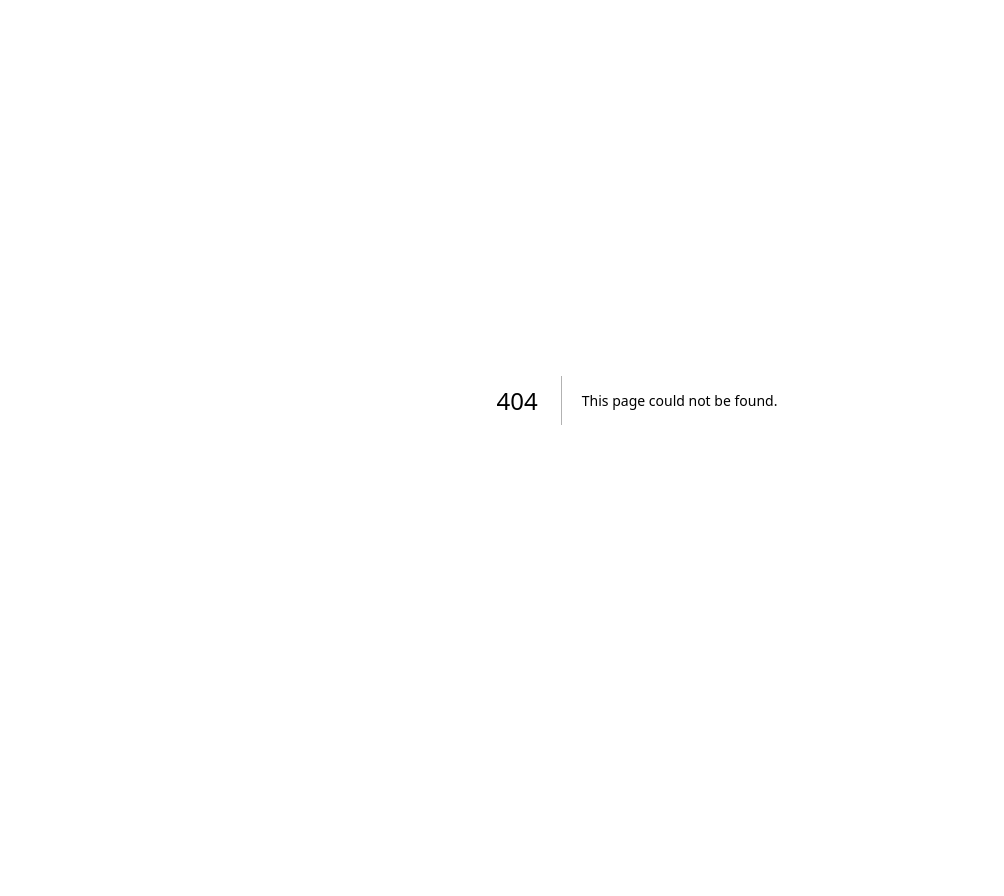
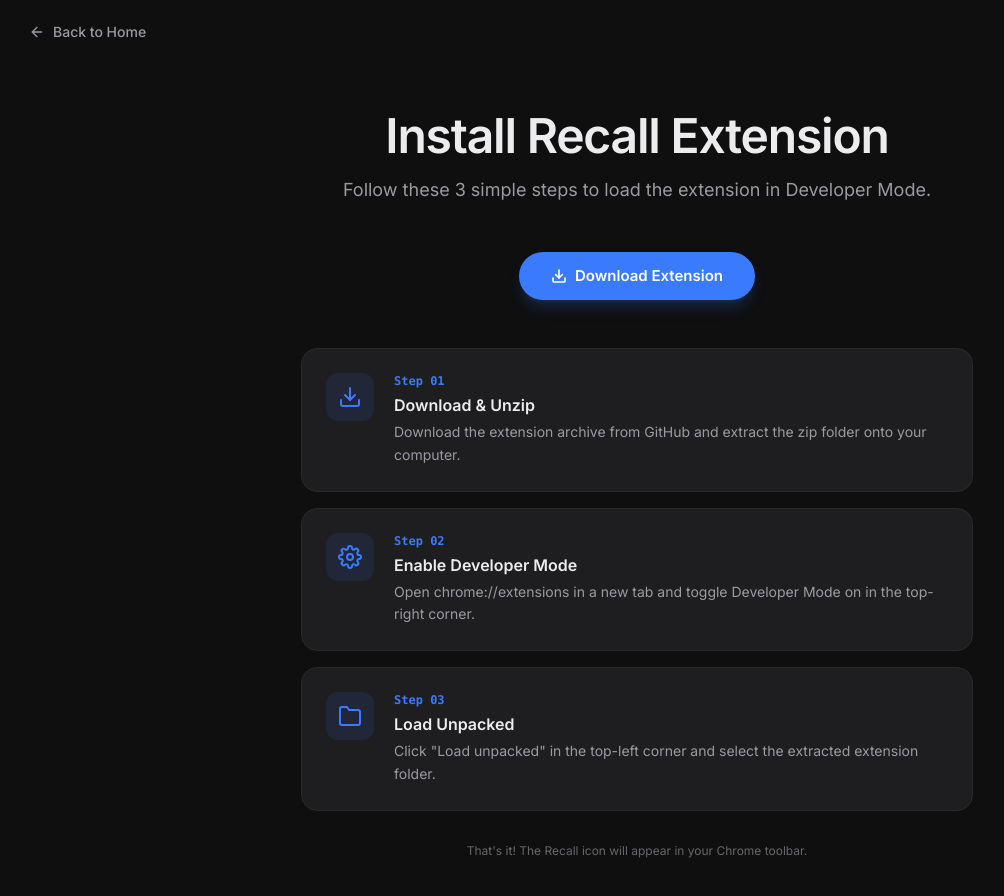
Before and after one commit to darry-Jnr/Recall, a Next.js app in the folder web/: page /install in a window 1280 px wide. Before the commit this address had no page. Shown: the top 896 px of the page, without its empty margins (3-1007 px from the left). Before the commit the page ends 800 px from the top, so only its background shows below. Built offline with nearby package versions, Linux system fonts and the light colour scheme.

Commit message:
feat: install page with 3-step extension guide, hero button links to /install

```diff
--- /dev/null
+++ b/web/src/app/install/page.tsx
@@ -0,0 +1,119 @@
+import Link from "next/link";
+
+const steps = [
+  {
+    num: "01",
+    title: "Download & Unzip",
+    desc: "Download the extension archive from GitHub and extract the zip folder onto your computer.",
+    icon: (
+      <svg className="w-6 h-6" viewBox="0 0 24 24" fill="none" stroke="currentColor" strokeWidth="2" strokeLinecap="round" strokeLinejoin="round">
+        <path d="M21 15v4a2 2 0 0 1-2 2H5a2 2 0 0 1-2-2v-4" />
+        <polyline points="7 10 12 15 17 10" />
+        <line x1="12" y1="15" x2="12" y2="3" />
+      </svg>
+    ),
+  },
+  {
+    num: "02",
+    title: "Enable Developer Mode",
+    desc: "Open chrome://extensions in a new tab and toggle Developer Mode on in the top-right corner.",
+    icon: (
+      <svg className="w-6 h-6" viewBox="0 0 24 24" fill="none" stroke="currentColor" strokeWidth="2" strokeLinecap="round" strokeLinejoin="round">
+        <circle cx="12" cy="12" r="3" />
+        <path d="M19.4 15a1.65 1.65 0 0 0 .33 1.82l.06.06a2 2 0 0 1-2.83 2.83l-.06-.06a1.65 1.65 0 0 0-1.82-.33 1.65 1.65 0 0 0-1 1.51V21a2 2 0 0 1-4 0v-.09A1.65 1.65 0 0 0 9 19.4a1.65 1.65 0 0 0-1.82.33l-.06.06a2 2 0 0 1-2.83-2.83l.06-.06A1.65 1.65 0 0 0 4.68 15a1.65 1.65 0 0 0-1.51-1H3a2 2 0 0 1 0-4h.09A1.65 1.65 0 0 0 4.6 9a1.65 1.65 0 0 0-.33-1.82l-.06-.06a2 2 0 0 1 2.83-2.83l.06.06A1.65 1.65 0 0 0 9 4.68a1.65 1.65 0 0 0 1-1.51V3a2 2 0 0 1 4 0v.09a1.65 1.65 0 0 0 1 1.51 1.65 1.65 0 0 0 1.82-.33l.06-.06a2 2 0 0 1 2.83 2.83l-.06.06A1.65 1.65 0 0 0 19.4 9a1.65 1.65 0 0 0 1.51 1H21a2 2 0 0 1 0 4h-.09a1.65 1.65 0 0 0-1.51 1z" />
+      </svg>
+    ),
+  },
+  {
+    num: "03",
+    title: "Load Unpacked",
+    desc: 'Click "Load unpacked" in the top-left corner and select the extracted extension folder.',
+    icon: (
+      <svg className="w-6 h-6" viewBox="0 0 24 24" fill="none" stroke="currentColor" strokeWidth="2" strokeLinecap="round" strokeLinejoin="round">
+        <path d="M22 19a2 2 0 0 1-2 2H4a2 2 0 0 1-2-2V5a2 2 0 0 1 2-2h5l2 3h9a2 2 0 0 1 2 2z" />
+      </svg>
+    ),
+  },
+];
+
+export default function InstallPage() {
+  return (
+    <div className="min-h-screen bg-canvas flex flex-col">
+      {/* Top bar */}
+      <nav className="w-full px-8 h-16 flex items-center">
+        <Link
+          href="/"
+          className="flex items-center gap-2 text-sm font-medium text-text-secondary hover:text-text-primary transition-colors duration-200"
+        >
+          <svg className="w-4 h-4" viewBox="0 0 24 24" fill="none" stroke="currentColor" strokeWidth="2" strokeLinecap="round" strokeLinejoin="round">
+            <line x1="19" y1="12" x2="5" y2="12" />
+            <polyline points="12 19 5 12 12 5" />
+          </svg>
+          Back to Home
+        </Link>
+      </nav>
+
+      {/* Content */}
+      <main className="flex-1 flex items-center justify-center px-6 py-12">
+        <div className="w-full max-w-2xl">
+          {/* Header */}
+          <div className="text-center mb-12">
+            <h1 className="font-[var(--font-heading)] text-4xl md:text-5xl font-bold tracking-tight text-text-primary mb-4">
+              Install Recall Extension
+            </h1>
+            <p className="text-text-secondary text-lg">
+              Follow these 3 simple steps to load the extension in Developer Mode.
+            </p>
+          </div>
+
+          {/* Download CTA */}
+          <div className="flex justify-center mb-12">
+            <a
+              href="https://github.com/darry-Jnr/Recall/archive/refs/heads/main.zip"
+              target="_blank"
+              rel="noopener noreferrer"
+              className="h-12 px-8 rounded-full bg-accent hover:bg-accent-hover text-white font-[var(--font-heading)] text-[15px] font-semibold transition-colors inline-flex items-center gap-2 shadow-lg shadow-accent/20"
+            >
+              <svg className="w-4 h-4" viewBox="0 0 24 24" fill="none" stroke="currentColor" strokeWidth="2.5" strokeLinecap="round" strokeLinejoin="round">
+                <path d="M21 15v4a2 2 0 0 1-2 2H5a2 2 0 0 1-2-2v-4" />
+                <polyline points="7 10 12 15 17 10" />
+                <line x1="12" y1="15" x2="12" y2="3" />
+              </svg>
+              Download Extension
+            </a>
+          </div>
+
+          {/* Steps */}
+          <div className="space-y-4">
+            {steps.map((step) => (
+              <div
+                key={step.num}
+                className="flex gap-5 p-6 rounded-2xl bg-surface-2 border border-divider"
+              >
+                <div className="shrink-0 w-12 h-12 rounded-xl bg-accent/10 flex items-center justify-center text-accent">
+                  {step.icon}
+                </div>
+                <div>
+                  <div className="flex items-center gap-2 mb-1">
+                    <span className="text-xs font-mono text-accent font-semibold">Step {step.num}</span>
+                  </div>
+                  <h3 className="text-base font-semibold text-text-primary mb-1">
+                    {step.title}
+                  </h3>
+                  <p className="text-sm text-text-secondary leading-relaxed">
+                    {step.desc}
+                  </p>
+                </div>
+              </div>
+            ))}
+          </div>
+
+          {/* Done note */}
+          <p className="text-center text-text-muted text-xs mt-8">
+            That&apos;s it! The Recall icon will appear in your Chrome toolbar.
+          </p>
+        </div>
+      </main>
+    </div>
+  );
+}
--- a/web/src/components/landing/Hero.tsx
+++ b/web/src/components/landing/Hero.tsx
@@ -22,7 +22,7 @@ export function Hero() {
           Enter Recall
         </a>
         <a
-          href="#"
+          href="/install"
           className="h-12 px-8 rounded-full bg-surface-2 hover:bg-surface-3 text-text-primary font-[var(--font-heading)] text-[15px] font-semibold transition-colors inline-flex items-center gap-2 border border-divider"
         >
           <svg className="w-4 h-4" viewBox="0 0 24 24" fill="none" stroke="currentColor" strokeWidth="2.5" strokeLinecap="round" strokeLinejoin="round">
```
